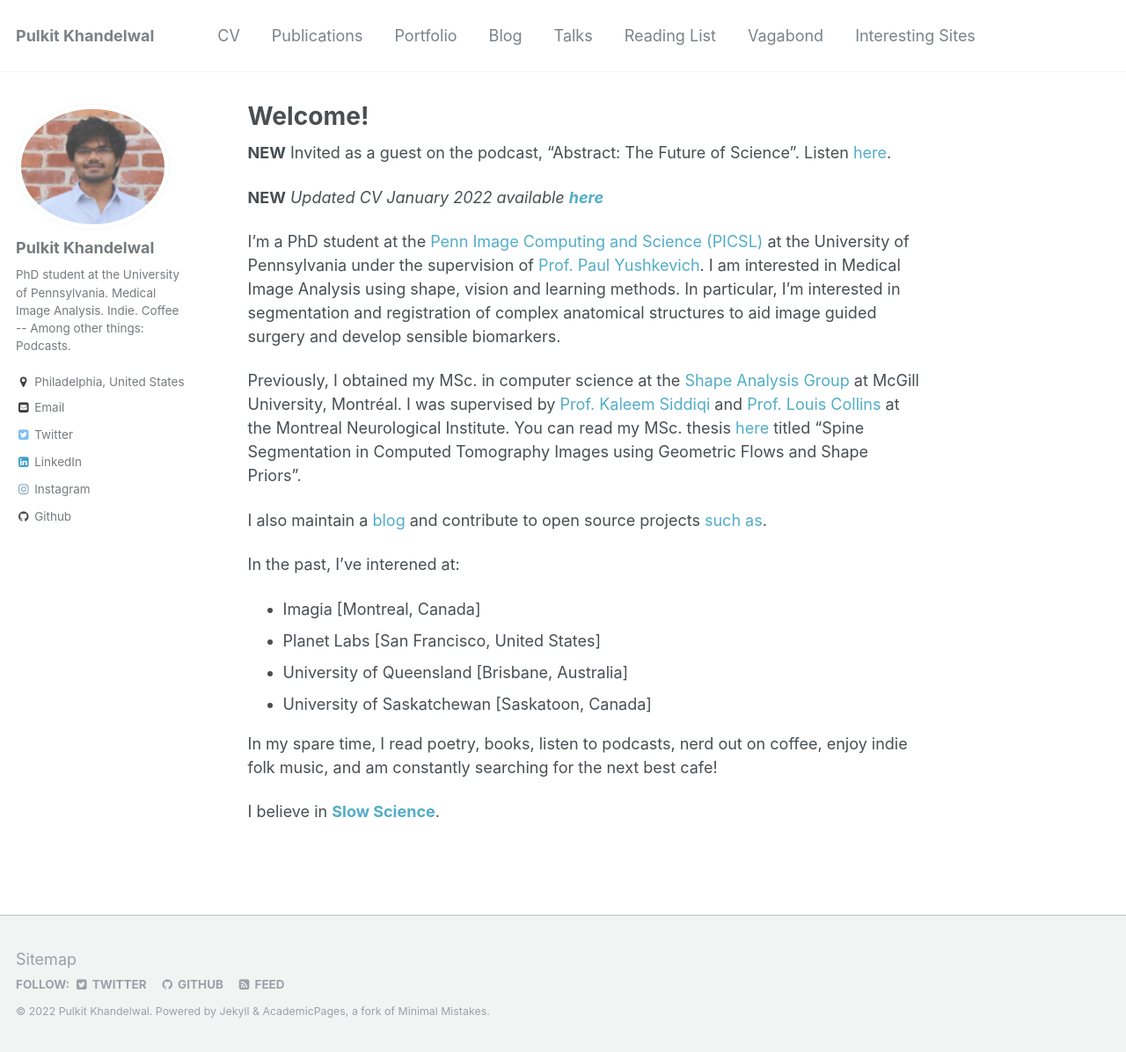
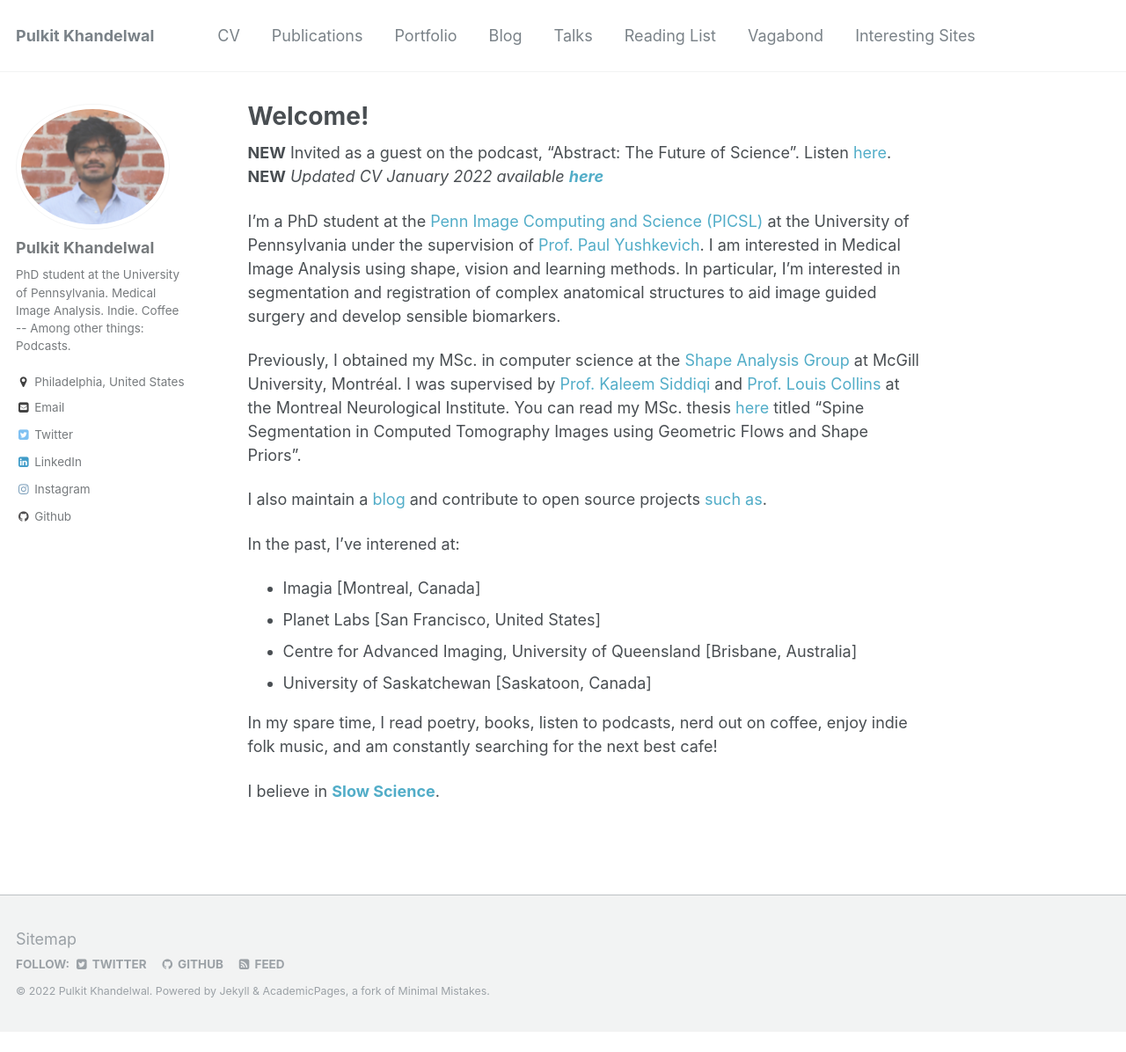
Before and after one commit to Pulkit-Khandelwal/pulkit-khandelwal.github.io, a Jekyll site: the page built from _pages/about.md, in a window 1280 px wide and 1196 px high. Shown: the whole window at 88% size. Built offline with Jekyll 4.4.1, drawn with Linux system fonts in a browser that asks for light colours.

Commit message:
Update about.md

```diff
--- a/_pages/about.md
+++ b/_pages/about.md
@@ -9,7 +9,6 @@
 ---
 
 **NEW** Invited as a guest on the podcast, "Abstract: The Future of Science". Listen [here](https://anchor.fm/abstractcast).
-
 **NEW** *Updated CV January 2022 available [**here**](https://github.com/Pulkit-Khandelwal/pulkit-khandelwal.github.io/blob/master/Pulkit_Khandelwal_CV.pdf)*
 
 I'm a PhD student at the [Penn Image Computing and Science (PICSL)](http://picsl.upenn.edu/) at the University of Pennsylvania  under the supervision of [Prof. Paul Yushkevich](http://picsl.upenn.edu/people-staff-james-c-gee/faculty-staff/paul-yushkevich/). I am interested in Medical Image Analysis using shape, vision and learning methods. In particular, I'm interested in segmentation and registration of complex anatomical structures to aid image guided surgery and develop sensible biomarkers.
@@ -22,7 +21,7 @@
 In the past, I've interened at:
 * Imagia [Montreal, Canada]
 * Planet Labs [San Francisco, United States]
-* University of Queensland [Brisbane, Australia]
+* Centre for Advanced Imaging, University of Queensland [Brisbane, Australia]
 * University of Saskatchewan [Saskatoon, Canada]
 
 
```
